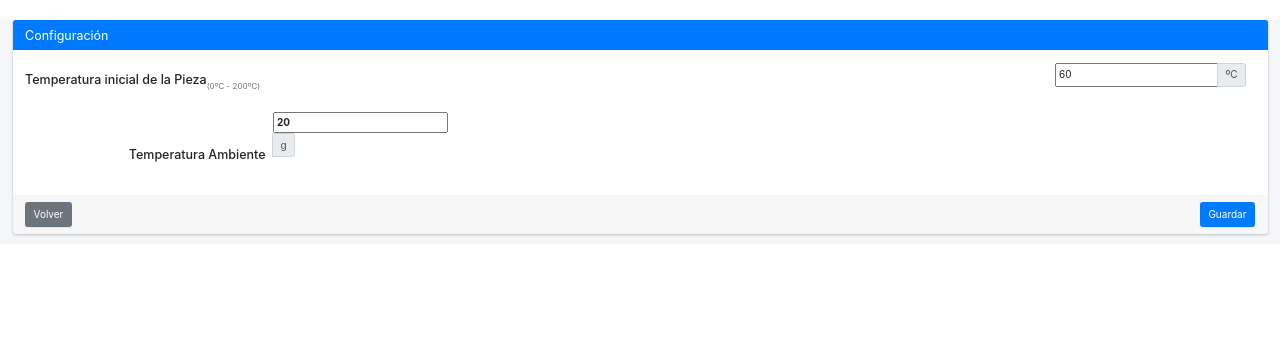
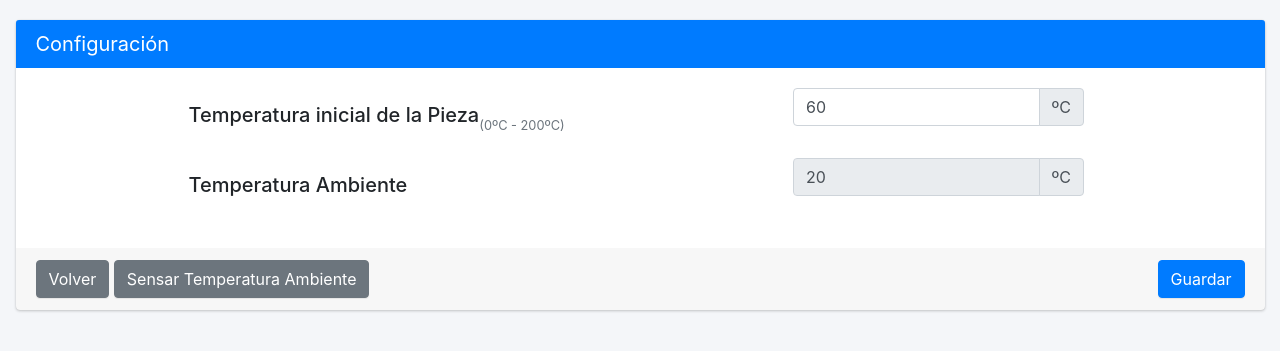
Before and after one commit to maurosch/Calorimeter, a Flask app: page /enfriamiento/config in a window 1280 px wide. Shown: the top 351 px of the page. Run offline with Flask 2, Linux system fonts and the light colour scheme; some libraries are stand-ins or nearby versions.

Commit message:
14/11 12:28

```diff
--- a/hello.py
+++ b/hello.py
@@ -53,17 +53,8 @@ def index_enfriamiento():
 def enfriamiento_start():
     configCalorimetro = configparser.ConfigParser()
     configCalorimetro.read('config.txt')
-    return render_template('grafico.html', configCalorimetro=configCalorimetro)
-#    if os.path.exists("lock") == False:
-#        p = subprocess.Popen(["python", 'coefNewton.py'], stdout=subprocess.PIPE, stderr=subprocess.STDOUT)
-#    else:
-#        file = open("lock", "r")
-#        text_file = file.read()
-#        if text_file == "COEFICIENTE_CALORICO":
-#            return redirect(url_for('start'))
-#        if text_file == "COEFICIENTE_NEWTON":
-#            return render_template('graficoNewton.html', configCalorimetro=configCalorimetro)
-#        return render_template('error.html')
+    p = subprocess.Popen(["python", 'coefNewton.py'], stdout=subprocess.PIPE, stderr=subprocess.STDOUT)
+    return render_template('grafico.html', configCalorimetro=configCalorimetro, ip_addr=get_ip())
 
 @app.route('/enfriamiento/resultados')
 def enfriamiento_resultados():
@@ -93,8 +84,7 @@ def enfriamiento_config():
 def terminarExperimento():
     file = open('terminar','w')
     file.close()
-    return redirect('/enfriamiento/resultados')
-
+    return render_template('analizar.html')
 
 #--------------------PAGINAS CALORIMETRO (NO LAS USAMOS)--------------------
 '''
--- a/static/css/jquery.numpad.css
+++ b/static/css/jquery.numpad.css
@@ -1,5 +1,5 @@
 .nmpd-wrapper {display: none;}
-.nmpd-target {cursor: pointer;}
+.nmpd-target {cursor: pointer; background-color: white !important;}
 .nmpd-grid {position:absolute; left:50px; top:50px; z-index:5000; -khtml-user-select: none; padding:10px; width: initial;}
 .nmpd-overlay {z-index:4999;}
 input.nmpd-display {text-align: right;}
--- a/templates/base.html
+++ b/templates/base.html
@@ -4,18 +4,18 @@
     <meta charset="utf-8" />
     <title>{% block title %}{% endblock %}</title>
     <meta name="viewport" content="width=device-width, initial-scale=1">
-    <link href="{{ url_for('static', filename='css/bootsrap/bootstrap.min.css') }}" rel="stylesheet">
+    <link href="{{ url_for('static', filename='css/bootstrap/bootstrap.min.css') }}" rel="stylesheet">
     <link href="{{ url_for('static', filename='css/adminlte/adminlte.min.css') }}" rel="stylesheet">
     <link href="{{ url_for('static', filename='css/style.css') }}" rel="stylesheet">
     <link rel="shortcut icon" href="{{ url_for('static', filename='img/favicon.png') }}">
     <link rel="stylesheet" href="{{ url_for('static', filename='css/jquery.numpad.css') }}">
 
 </head>
-<script src="{{ url_for('static', filename='js/bootstrap/bootstrap.min.js') }}"></script>
+<script type="text/javascript" src="{{ url_for('static', filename='js/jquery-3.3.1.min.js') }}"></script>
+<script type="text/javascript" src="{{ url_for('static', filename='js/jquery.numpad.js') }}"></script>
+<script type="text/javascript" src="{{ url_for('static', filename='js/bootstrap/bootstrap.min.js') }}"></script>
 <script type="text/javascript" src="{{ url_for('static', filename='js/Chart.js') }}"></script>
-<script src="{{ url_for('static', filename='js/jquery-3.3.1.min.js') }}"></script>
-<script type="text/javascript" src="{{ url_for('static', filename='js/jquery.numpad.js') }}"></script>
-<body class="hold-transition sidebar-mini">
+<body class="hold-transition sidebar-mini" style="background:#f4f6f9;">
     <div class="wrapper">
     <!-- Content Wrapper. Contains page content -->
         <div class="content-wrapper">
--- a/templates/config.html
+++ b/templates/config.html
@@ -12,14 +12,13 @@
                 <h5 class="card-title">Configuración {% if text != "" %}({{ text }}){% endif %}</h5>
             </div>
             <div class="card-body">
-
                 <form action="config" method="POST">
                     <div class="form-group row justify-content-center">
-                        <label class="col-10 col-form-label row align-items-end"><h5>Temperatura inicial de la Pieza</h5>
+                        <label class="col-6 col-form-label row align-items-end"><h5>Temperatura inicial de la Pieza</h5>
                             <small class="text-muted">(0ºC - 200ºC)</small></label>
-                        <div class="col-2">
+                        <div class="col-3">
                             <div class="input-group mb-3">
-                                <input type="text" name="temp_inicial_material" id="temp_inicial_material" value="{{configCalorimetro['DEFAULT']['temp_inicial_material']}}">
+                                <input type="text" class="form-control nmpd-target" name="temp_inicial_material" id="temp_inicial_material" value="{{configCalorimetro['DEFAULT']['temp_inicial_material']}}">
                                 <div class="input-group-append">
                                     <span class="input-group-text">ºC</span>
                                 </div>
@@ -27,22 +26,23 @@
                         </div>
                     </div>
                     <div class="form-group row justify-content-center">
-                        <label class="col-10 col-form-label row align-items-end"><h5>Temperatura Ambiente</h5>
-                        <div class="col-2">
+                        <label class="col-6 col-form-label row align-items-end"><h5>Temperatura Ambiente</h5></label>
+                        <div class="col-3">
                             <div class="input-group mb-3">
-                                <input type="text" name="temp_ambiente" value="{{configCalorimetro['DEFAULT']['temp_ambiente']}}" readonly>
+                                <input type="text" class="form-control" id="temp_ambiente" name="temp_ambiente" value="{{configCalorimetro['DEFAULT']['temp_ambiente']}}" readonly>
                                 <div class="input-group-append">
-                                    <span class="input-group-text">g</span>
+                                    <span class="input-group-text">ºC</span>
                                 </div>
                             </div>
                         </div>
                     </div>
-                </div>
-                <div class="card-footer">
-                    <a href="../" class="btn btn-secondary">Volver</a>
-                    <button type="submit" class="btn btn-primary float-right">Guardar</button>
-                </div>
+                </form>
             </form>
+        </div>
+        <div class="card-footer">
+            <a href="{{url_for('index_enfriamiento')}}" class="btn btn-secondary">Volver</a>
+            <a href="#" onClick="cargar_temp_ambiente()" class="btn btn-secondary">Sensar Temperatura Ambiente</a>
+            <button type="submit" class="btn btn-primary float-right">Guardar</button>
         </div>
     </div>
 </div>
@@ -63,5 +63,12 @@
             $('#temp_inicial_material').numpad();
         });
 	});
+
+    function cargar_temp_ambiente()
+    {
+        $.get("{{url_for('temp_term')}}", function(result){
+            document.getElementById("temp_ambiente").value = result;
+        });
+    }
 </script>
 {% endblock %}
--- a/templates/grafico.html
+++ b/templates/grafico.html
@@ -5,7 +5,7 @@
     <div class="col-8">
         <div class="card card-primary">
             <div class="card-header">
-                <h3 class="card-title">Cálculo Coeficiente Newton - Temperatura vs Tiempo del Bloque</h3>
+                <h3 class="card-title">Cálculo Coeficiente Newton - Temperatura vs Tiempo del Bloque ({{ip_addr}})</h3>
             </div>
             <div class="card-body">
                 <div id="canvas-holder" style="height:300px; margin:auto;">
@@ -64,6 +64,7 @@
                             }
                         }]
                 },
+                animation: false,
                 elements: { point: { radius: 0 } },
             }
         });
--- a/templates/index.html
+++ b/templates/index.html
@@ -13,7 +13,7 @@
                 <h5 class="card-title">Menú ({{ ip_addr }})</h5>
             </div>
             <div class="card-body">
-                <div class="row justify-content-center" style="margin-top: 61px;">
+                <div class="row justify-content-center" style="margin-top: 36px;">
                     <div class="col-sm-6">
                         <a href="{{ url_for('index_enfriamiento') }}">
                             <div class="btn btn-block btn-primary btn-lg">
--- a/templates/resultados.html
+++ b/templates/resultados.html
@@ -26,7 +26,7 @@
                 </ul>
             </div>
             <div class="card-footer">
-                <a href="../" class="btn btn-secondary">Volver</a>
+                <a href="{{url_for('index_enfriamiento')}}" class="btn btn-secondary">Volver</a>
             </div>
         </div>
     </div>
```
Also changed, not shown: coefNewton.py (+28 -27 lines), temperatura_y_leds.py (added, +50 -0 lines), templates/analizar.html (added, +25 -0 lines), 1 other file.
